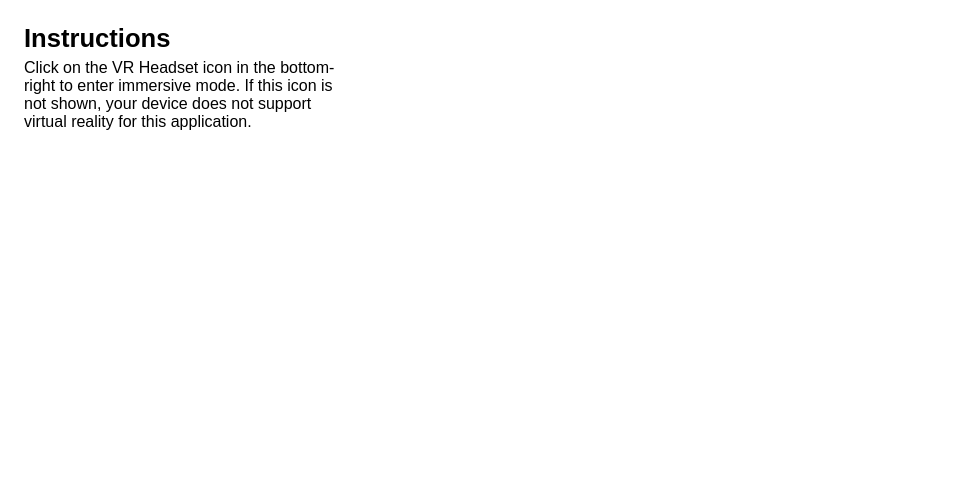
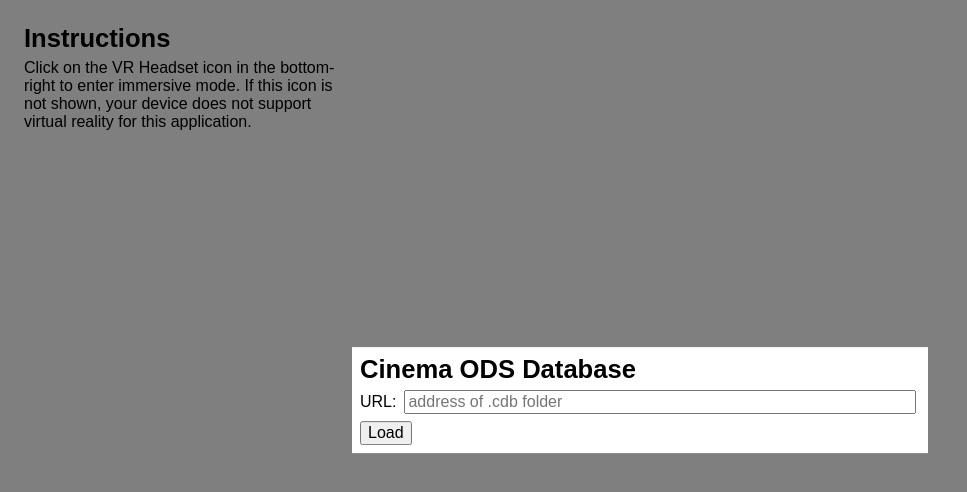
Before and after one commit to argonne-lcf/cinema-ods, a plain HTML site: page docs/index.html in a window 1280 px wide. Shown: the whole page, without its empty margins (0-967 px from the left). Drawn offline with Linux system fonts and the light colour scheme; a script that the page names is missing.

Commit message:
add text entry for selecting CDB file

```diff
--- a/docs/css/style.css
+++ b/docs/css/style.css
@@ -18,6 +18,40 @@ p {
     margin-bottom: 0.2rem;
 }
 
+label, input {
+    font-size: 1rem;
+    margin-bottom: 0.4rem;
+}
+
+button {
+    font-size: 1rem;
+}
+
+#lightbox {
+    position: absolute;
+    left: 0;
+    top: 0;
+    width: 100vw;
+    height: 100vh;
+    background-color: rgba(0, 0, 0, 0.5);
+    z-index: 3;
+}
+
+#cdb-inputcontainer {
+    position: absolute;
+    left: 50%;
+    top: 50%;
+    width: 35rem;
+    transform: translate(-50%,-50%);
+    padding: 0.5rem;
+    background-color: #FFFFFF;
+}
+
+#cdb-inputtext {
+    margin-left: 0.5rem;
+    width: 31.5rem;
+}
+
 #instructions {
     position: absolute;
     left: 1rem;
--- a/docs/index.html
+++ b/docs/index.html
@@ -76,8 +76,17 @@
             sphere.material.backFaceCulling = false;
             sphere.material.alpha = 0.0;
 
+            // add GUI
+            gui = BABYLON.MeshBuilder.CreatePlane('plane', {width: 1.0, height: 1.0}, scene);
+        }
+
+        function selectCinemaDatabase() {
+            let lightbox = document.getElementById('lightbox');
+            let cinemaods_url = document.getElementById('cdb-inputtext').value;
             // load cinema database
-            let cinemaods_url = 'data/MicrofluidicCTC.cdb'
+            if (cinemaods_url !== '') {
+                lightbox.style.display = 'none';
+
                 cdb = new CinemaOdsReader(cinemaods_url);
                 cdb.read().then(() => {
                     console.log(cdb.fields);
@@ -96,9 +105,7 @@
                 }).catch((err) => {
                     console.log(err);
                 });
-
-            // add GUI
-            gui = BABYLON.MeshBuilder.CreatePlane('plane', {width: 1.0, height: 1.0}, scene);
+            }
         }
 
         function startRenderLoop(engine) {
@@ -122,6 +129,13 @@
     </script>
 </head>
 <body onload="init()">
+    <div id="lightbox">
+        <div id="cdb-inputcontainer">
+            <h1>Cinema ODS Database</h1>
+            <label>URL:</label><input id="cdb-inputtext" type="text" placeholder="address of .cdb folder" /><br />
+            <button type="button" onclick="selectCinemaDatabase()">Load</button>
+        </div>
+    </div>
     <div id="instructions">
         <h1>Instructions</h1>
         <p>Click on the VR Headset icon in the bottom-right to enter immersive mode. If this icon is not shown, your device does not support virtual reality for this application.</p>
```
Lines whose indentation alone changed are shown as unchanged.
